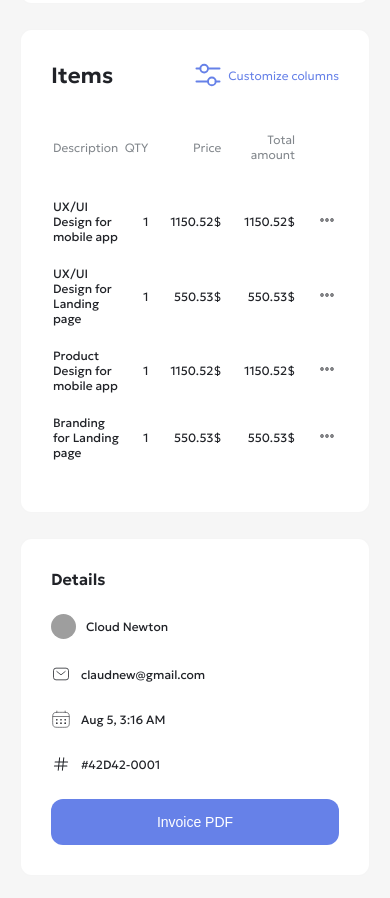
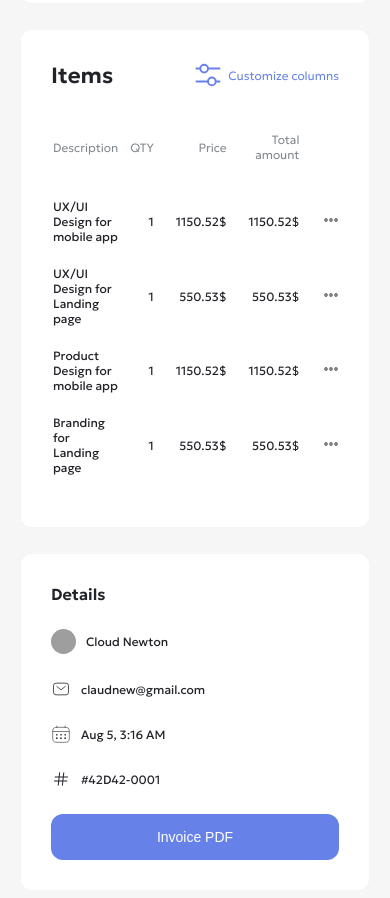
Before and after one commit to Evaloper/Dyen-final-project, a React (Vite) app: page / in a window 390 px wide. Shown: the part 800-1698 px from the top of the page. Built offline with nearby package versions, Linux system fonts and the light colour scheme; grey boxes are pictures that could not be loaded.

Commit message:
Mobile responsiveness qty

```diff
--- a/src/components/pages/Billing/index.jsx
+++ b/src/components/pages/Billing/index.jsx
@@ -64,7 +64,7 @@ export const Billing = () => {
                   <thead>
                     <tr className=" table-head align-left">
                       <th className="table-head-data">Description</th>
-                      <th className="table-head-data align-right">QTY</th>
+                      <th className="table-head-data qty align-right">QTY</th>
                       <th className="table-head-data tbody-data-price">
                         Price
                       </th>
--- a/src/components/pages/Billing/index.scss
+++ b/src/components/pages/Billing/index.scss
@@ -259,6 +259,13 @@
 .table-head {
   color: #82878c;
 
+  .qty{
+
+    @media screen and (min-width: 280px) and (max-width: 500px) {
+      padding-left: 10px;
+    }
+  }
+
   .table-head-data {
     padding-bottom: 35px;
     font-weight: 300;
```
